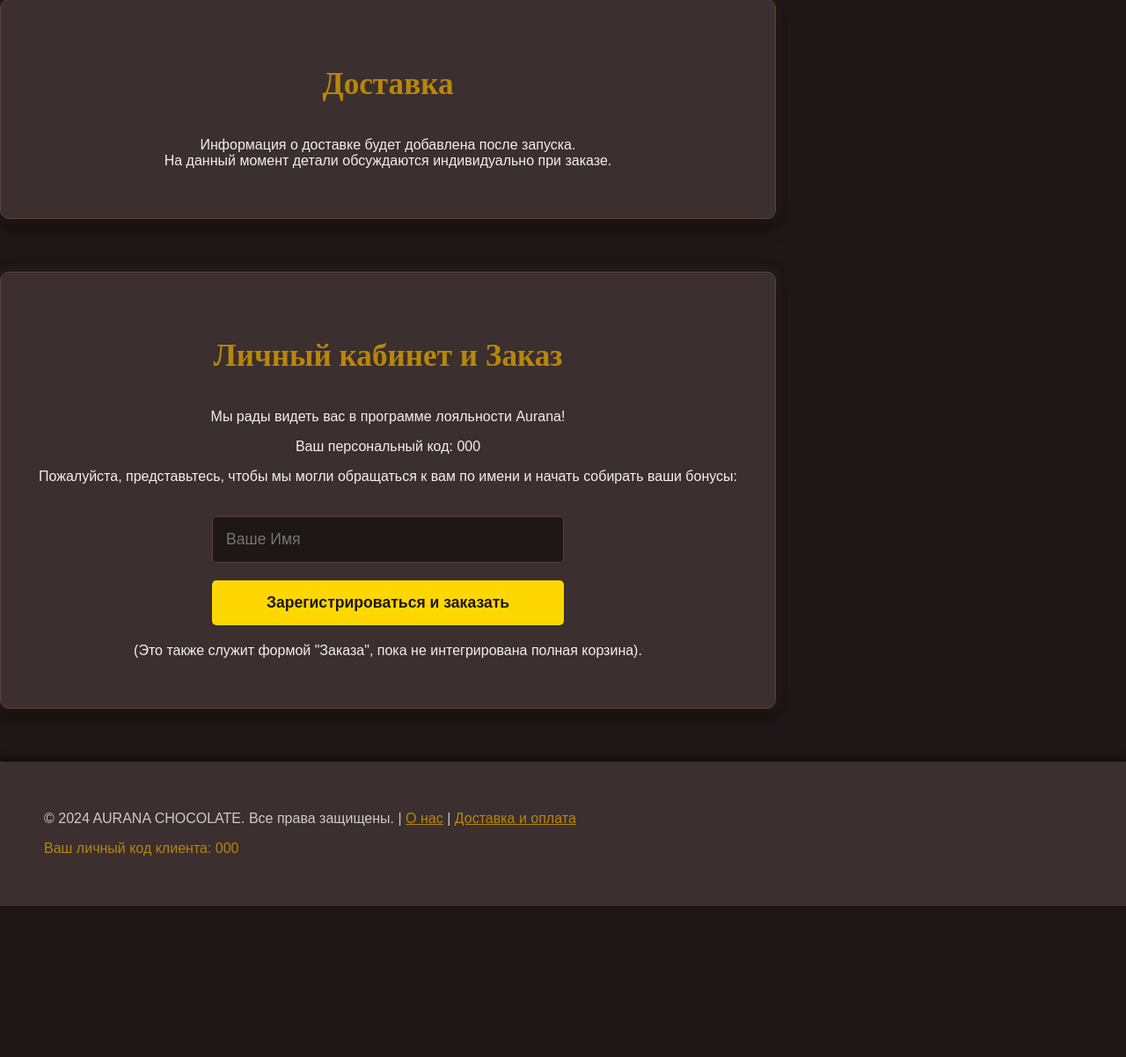
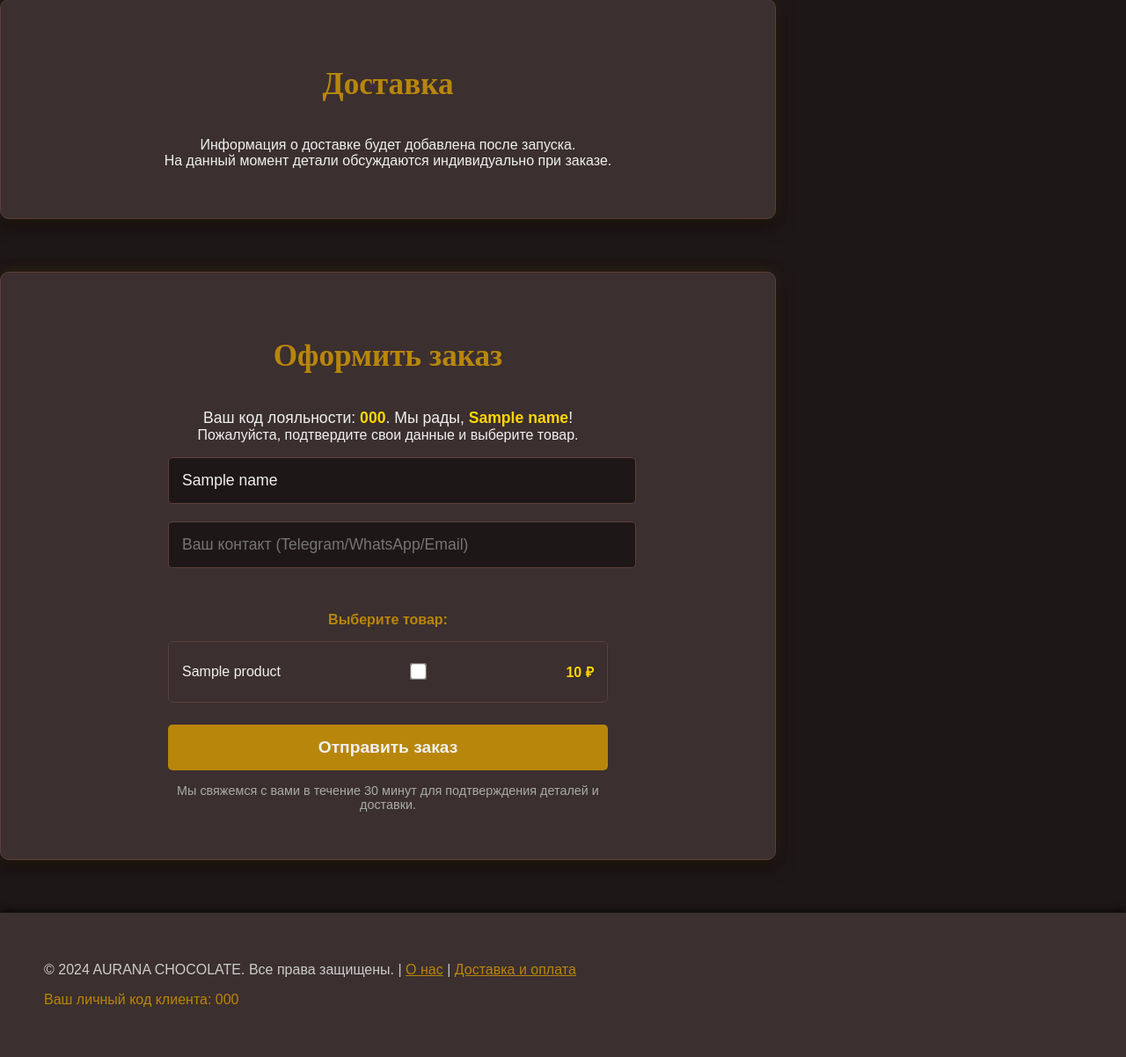
Before and after one commit to tsstish/aurana-chocolate-website, a Flask app: template templates/index.html in a window 1280 px wide. Shown: the part 1682-2884 px from the top of the page at 88% size. Before the commit the page ends 2712 px from the top, so only its background shows below. Run offline with Flask 3, Linux system fonts and the light colour scheme; the template is opened without the code that fills it: most values are stand-ins (such as "Sample title", 1, 10 or a date in 2020).

Commit message:
ФУНКЦИОНАЛ: Внедрение базовой системы заказов и таблиц orders

```diff
--- a/app.py
+++ b/app.py
@@ -1,5 +1,6 @@
 import sqlite3
 from flask import Flask, render_template, request, redirect, url_for, make_response
+import json # Новый импорт для работы с данными заказа
 
 app = Flask(__name__)
 DATABASE = 'customers.db'
@@ -10,10 +11,18 @@ def get_db():
     conn.row_factory = sqlite3.Row
     return conn
 
+# Функция для получения списка всех продуктов (для передачи в шаблон)
+def get_products():
+    return [
+        {"id": "A01", "name": "Плитка молочного шоколада с сублимированной клубникой", "price": 1500},
+        {"id": "A02", "name": "Плитка молочного шоколада с мороженным пломбир - крем-брюле", "price": 1600},
+        {"id": "A03", "name": "Плитка молочного шоколада с манго", "price": 1500},
+    ]
+
 # Добавляем маршрут для обработки главной страницы
 @app.route('/')
 def index():
-    # 1. Получаем код клиента из куки (если есть)
+    # 1. Получаем код клиента из куки
     customer_code = request.cookies.get('customer_code')
 
     # Инициализация переменных для передачи в шаблон
@@ -39,37 +48,71 @@ def index():
 
     conn.close()
 
-    # Если код найден и имя сохранено, то is_registered будет True
-    # name будет содержать имя или None
-
-    # 3. Рендеринг шаблона с данными о клиенте
+    # 3. Рендеринг шаблона с данными о клиенте и списке товаров
     return render_template('index.html',
                            customer_code=customer_code,
                            name=name,
-                           is_registered=is_registered)
+                           is_registered=is_registered,
+                           products=get_products())
 
-# Маршрут для обработки регистрации имени
-@app.route('/register', methods=['POST'])
-def register():
+# Маршрут для обработки оформления заказа (включая регистрацию)
+@app.route('/place_order', methods=['POST'])
+def place_order():
     customer_code = request.cookies.get('customer_code')
     name = request.form.get('name')
+    contact = request.form.get('contact') # Новый поле для контакта (телефон/email)
 
-    # 1. Проверка наличия кода и имени
-    if not customer_code or not name:
-        return redirect(url_for('index'))
+    # Сбор информации о заказе (список ID выбранных товаров)
+    order_items = [prod for prod, qty in request.form.items() if prod.startswith('product_') and qty == '1']
+
+    # Проверка обязательных полей
+    if not name or not contact or not order_items:
+        # В реальном приложении здесь будет сообщение об ошибке
+        return "Ошибка: Укажите имя, контакт и выберите хотя бы один товар.", 400
 
     conn = get_db()
 
-    # 2. Обновляем запись в базе данных: устанавливаем имя и флаг регистрации
+    # 1. Если код клиента не существует (новый клиент с Гугла)
+    if not customer_code:
+        # Генерируем новый код (предполагаем, что setup_database.py уже создал таблицу)
+        cursor = conn.execute('SELECT code FROM customers ORDER BY id DESC LIMIT 1').fetchone()
+        last_id = int(cursor[0][1:]) if cursor else 0
+        new_id = last_id + 1
+        customer_code = f"A{new_id:04d}"
+
+        # Добавляем нового анонимного клиента
+        conn.execute(
+            'INSERT INTO customers (code, name, contact, registered, registration_date, first_visit) VALUES (?, ?, ?, 1, CURRENT_TIMESTAMP, CURRENT_TIMESTAMP)',
+            (customer_code, name, contact)
+        )
+    else:
+        # 2. Если код клиента существует (QR или повторный заказ)
+        # Обновляем имя и контакт (если они изменились) и ставим флаг регистрации
+        conn.execute(
+            'UPDATE customers SET name = ?, contact = ?, registered = 1, registration_date = COALESCE(registration_date, CURRENT_TIMESTAMP) WHERE code = ?',
+            (name, contact, customer_code)
+        )
+
+    # 3. Сохраняем информацию о заказе в отдельную таблицу (предполагаем, что она создана)
+    order_details = json.dumps(order_items) # Сохраняем список товаров как JSON
     conn.execute(
-        'UPDATE customers SET name = ?, registered = 1, registration_date = CURRENT_TIMESTAMP WHERE code = ?',
-        (name, customer_code)
+        'INSERT INTO orders (customer_code, order_details, status) VALUES (?, ?, ?)',
+        (customer_code, order_details, 'Новый')
     )
     conn.commit()
     conn.close()
 
-    # 3. Перенаправляем обратно на главную страницу (где уже будет видно имя и код)
-    return redirect(url_for('index'))
+    # 4. Создаем ответ и устанавливаем куки для нового клиента
+    resp = make_response(redirect(url_for('order_success', code=customer_code)))
+    resp.set_cookie('customer_code', customer_code, max_age=30*24*60*60)
+
+    return resp
+
+# Маршрут для страницы успешного заказа
+@app.route('/order_success')
+def order_success():
+    code = request.args.get('code', 'AXXXXX')
+    return render_template('success.html', code=code)
 
 
 # Маршрут для обработки сканирования QR-кода (установка куки)
@@ -77,16 +120,12 @@ def register():
 def qr_entry(customer_code):
     conn = get_db()
 
-    # 1. Проверяем, существует ли такой код в базе
     exists = conn.execute('SELECT code FROM customers WHERE code = ?', (customer_code,)).fetchone()
 
     if exists:
-        # 2. Если код существует, создаем ответ и устанавливаем куки
         resp = make_response(redirect(url_for('index')))
-        # Куки действует 30 дней
         resp.set_cookie('customer_code', customer_code, max_age=30*24*60*60)
 
-        # Обновляем время первого посещения, если это первый раз
         conn.execute(
              'UPDATE customers SET first_visit = CURRENT_TIMESTAMP WHERE code = ? AND first_visit IS NULL',
              (customer_code,)
@@ -96,11 +135,7 @@ def qr_entry(customer_code):
         return resp
     else:
         conn.close()
-        # 3. Если код недействителен, просто отправляем на главную
         return redirect(url_for('index'))
 
 if __name__ == '__main__':
-    # Эта часть запускает Flask-приложение
-    # При реальном развертывании на Vercel эта часть не используется,
-    # Vercel использует переменную 'app' напрямую.
     app.run(debug=True)
--- a/templates/index.html
+++ b/templates/index.html
@@ -132,13 +132,12 @@
             margin-bottom: 40px;
         }
 
-        /* Стиль для информационных секций (О нас, Доставка, Регистрация) */
+        /* Стиль для информационных секций (О нас, Доставка, Заказ) */
         .info-section {
             background-color: var(--color-dark-secondary);
             border: 1px solid var(--color-border);
             border-radius: 10px;
             padding: 40px;
-            /* ФИКС: Увеличенный маржин снизу для отступа от футера */
             margin: 40px auto 80px auto;
             max-width: 800px;
             box-shadow: 0 0 15px rgba(184, 134, 11, 0.15), 0 8px 20px rgba(0,0,0,0.5);
@@ -221,64 +220,72 @@
             transform: translateY(-1px);
         }
 
-        /* ФОРМА РЕГИСТРАЦИИ (Новые стили) */
-        .registration-form {
-            display: flex;
-            flex-direction: column;
-            gap: 20px;
-            max-width: 400px;
+        /* Стили для формы заказа */
+        .order-form-container {
+            max-width: 500px;
             margin: 0 auto;
-            padding-top: 20px;
         }
 
-        .registration-form input[type="text"] {
+        .order-input {
+            width: 100%;
             padding: 15px;
+            margin-bottom: 20px;
             border: 1px solid var(--color-border);
             border-radius: 5px;
             background-color: var(--color-dark-primary);
             color: var(--color-text-light);
             font-size: 1.1em;
-            transition: border-color 0.3s;
         }
 
-        .registration-form input[type="text"]:focus {
-            outline: none;
-            border-color: var(--color-gold-light);
-        }
-
-        .registration-button {
+        .order-submit-button {
+            width: 100%;
             padding: 15px;
-            background-color: var(--color-gold-light);
-            color: var(--color-text-dark);
+            background-color: var(--color-bronze);
+            color: var(--color-text-light);
             border: none;
             border-radius: 5px;
             font-weight: bold;
-            font-size: 1.1em;
+            font-size: 1.2em;
             cursor: pointer;
             transition: background-color 0.3s, transform 0.2s;
         }
 
-        .registration-button:hover {
-            background-color: #e5c100;
-            transform: translateY(-1px);
+        .order-submit-button:hover {
+            background-color: #a07d09;
+            transform: translateY(-2px);
         }
 
-        .account-info {
+        .product-checkboxes {
             text-align: left;
-            padding-top: 20px;
-            line-height: 1.8;
-            border-top: 1px solid var(--color-border);
-            margin-top: 20px;
+            margin-bottom: 25px;
+            border: 1px solid var(--color-border);
+            padding: 15px;
+            border-radius: 5px;
         }
 
-        .account-info p {
-            margin: 5px 0;
+        .product-checkboxes label {
+            display: flex;
+            justify-content: space-between;
+            align-items: center;
+            padding: 8px 0;
+            border-bottom: 1px dotted #4d3f3f;
         }
 
-        .account-info .highlight {
+        .product-checkboxes label:last-child {
+            border-bottom: none;
+        }
+
+        .product-checkboxes input[type="checkbox"] {
+            transform: scale(1.5);
+            margin-right: 15px;
+            cursor: pointer;
+        }
+
+        .highlight {
             color: var(--color-gold-light);
             font-weight: bold;
         }
+
 
         /* Футер */
         .footer {
@@ -298,32 +305,6 @@
 
         /* Адаптивность для мобильных */
         @media (max-width: 768px) {
-            .header {
-                padding: 10px 15px;
-            }
-            .header nav {
-                display: flex;
-                flex-wrap: wrap;
-                justify-content: flex-end;
-            }
-            .header nav a {
-                font-size: 0.8em;
-                margin-left: 10px;
-                margin-top: 5px;
-            }
-            .hero {
-                min-height: 40vh;
-                background-attachment: scroll;
-            }
-            .product-card img {
-                height: 250px;
-            }
-            .section {
-                 padding: 40px 20px;
-            }
-            .info-section {
-                 padding: 30px 20px;
-            }
             .buy-button {
                 width: 90%;
             }
@@ -338,7 +319,7 @@
             <a href="#catalog">Каталог</a>
             <a href="#about">О нас</a>
             <a href="#delivery">Доставка</a>
-            <a href="#account">Аккаунт</a>
+            <a href="#order">Заказ</a>
         </nav>
     </header>
 
@@ -360,7 +341,7 @@
                     <h4>Плитка молочного шоколада с сублимированной клубникой</h4>
                     <p>Настоящая клубника в лучшем молочном шоколаде. Идеальное сочетание сладости и кислинки, которое тает во рту.</p>
                     <div class="price">1500 ₽</div>
-                    <a href="#account" class="buy-button">Заказать</a>
+                    <a href="#order" class="buy-button">Заказать</a>
                 </div>
             </div>
 
@@ -370,7 +351,7 @@
                     <h4>Плитка молочного шоколада с мороженным пломбир - крем-брюле</h4>
                     <p>Эксклюзивное сочетание, имитирующее вкус нежного пломбира и карамелизированного крем-брюле. Наслаждение для гурманов.</p>
                     <div class="price">1600 ₽</div>
-                    <a href="#account" class="buy-button">Заказать</a>
+                    <a href="#order" class="buy-button">Заказать</a>
                 </div>
             </div>
 
@@ -380,7 +361,7 @@
                     <h4>Плитка молочного шоколада с манго</h4>
                     <p>Тропический взрыв! Сочный, сладкий манго в молочном шоколаде. Идеально для тех, кто ищет необычные вкусовые решения.</p>
                     <div class="price">1500 ₽</div>
-                    <a href="#account" class="buy-button">Заказать</a>
+                    <a href="#order" class="buy-button">Заказать</a>
                 </div>
             </div>
         </div>
@@ -396,42 +377,49 @@
         <p>Информация о доставке будет добавлена после запуска. <br>На данный момент детали обсуждаются индивидуально при заказе.</p>
     </section>
 
-    <section class="section info-section" id="account">
-        <h3>Личный кабинет и Заказ</h3>
+    <section class="section info-section" id="order">
+        <h3>Оформить заказ</h3>
 
-        {% if customer_code %}
-            {% if is_registered and name %}
-                <p>Добро пожаловать обратно, <span class="highlight">{{ name }}</span>!</p>
+        <div class="order-form-container">
+            {% if customer_code %}
+                <p>
+                    <span style="font-size: 1.1em;">
+                        Ваш код лояльности: <span class="highlight">{{ customer_code }}</span>.
+                        {% if name %} Мы рады, <span class="highlight">{{ name }}</span>! {% endif %}
+                    </span>
+                    <br>
+                    Пожалуйста, подтвердите свои данные и выберите товар.
+                </p>
+                <input type="hidden" name="customer_code" value="{{ customer_code }}">
+            {% else %}
+                <p>
+                    Пожалуйста, введите свое имя и контакт для оформления заказа.
+                    <br>После первого заказа вы получите **персональный код лояльности!**
+                </p>
+            {% endif %}
 
-                <div class="account-info">
-                    <p>Ваш персональный код лояльности: <span class="highlight">{{ customer_code }}</span></p>
-                    <p>Статус: <span class="highlight">Участник программы</span></p>
-                    <p>Бонусные баллы: <span class="highlight">0</span> (скоро здесь будет история)</p>
-                    <p>Ваши заказы: <span class="highlight">0</span></p>
+            <form method="POST" action="{{ url_for('place_order') }}">
+                <input type="text" name="name" placeholder="Ваше Имя (обязательно)" value="{{ name if name else '' }}" class="order-input" required>
+                <input type="text" name="contact" placeholder="Ваш контакт (Telegram/WhatsApp/Email)" class="order-input" required>
+
+                <h4 style="color: var(--color-bronze); margin-top: 30px; margin-bottom: 15px;">Выберите товар:</h4>
+
+                <div class="product-checkboxes">
+                    {% for product in products %}
+                        <label>
+                            <span>{{ product.name }}</span>
+                            <input type="checkbox" name="product_{{ product.id }}" value="1">
+                            <span class="highlight">{{ product.price }} ₽</span>
+                        </label>
+                    {% endfor %}
                 </div>
 
-                <p style="margin-top: 20px;">Для заказа свяжитесь с нами, указав свой <span class="highlight">код клиента</span> и выбранный шоколад.</p>
-                <p>— <a href="#" class="hero-button" style="text-decoration:none; margin-top:15px; width:auto;">Связаться для оформления заказа</a> —</p>
-
-            {% else %}
-                <p>Мы рады видеть вас в программе лояльности Aurana!</p>
-                <p>Ваш персональный код: <span class="highlight">{{ customer_code }}</span></p>
-                <p>Пожалуйста, представьтесь, чтобы мы могли обращаться к вам по имени и начать собирать ваши бонусы:</p>
-
-                <form class="registration-form" method="POST" action="{{ url_for('register') }}">
-                    <input type="text" name="name" placeholder="Ваше Имя" required>
-                    <button type="submit" class="registration-button">Зарегистрироваться и заказать</button>
-                </form>
-                <p style="margin-top: 20px;">(Это также служит формой "Заказа", пока не интегрирована полная корзина).</p>
-
-            {% endif %}
-        {% else %}
-            <p>Вы еще не являетесь участником программы лояльности. <span class="highlight">Ваш код клиента: AXXXXX</span></p>
-            <p style="margin-top: 20px;">Для оформления заказа или получения своего персонального кода, свяжитесь с нами:</p>
-            <p>— <a href="#" class="hero-button" style="text-decoration:none; margin-top:15px; width:auto;">Связаться для оформления заказа</a> —</p>
-            <p style="margin-top: 15px;">(При первом заказе вы получите свою персональную визитку с QR-кодом).</p>
-        {% endif %}
-
+                <button type="submit" class="order-submit-button">Отправить заказ</button>
+                <p style="margin-top: 15px; font-size: 0.9em; color: #aaa;">
+                    Мы свяжемся с вами в течение 30 минут для подтверждения деталей и доставки.
+                </p>
+            </form>
+        </div>
     </section>
 
 
```
Also changed, not shown: setup_database.py (+16 -3 lines), templates/success.html (added, +66 -0 lines), customers.db.
